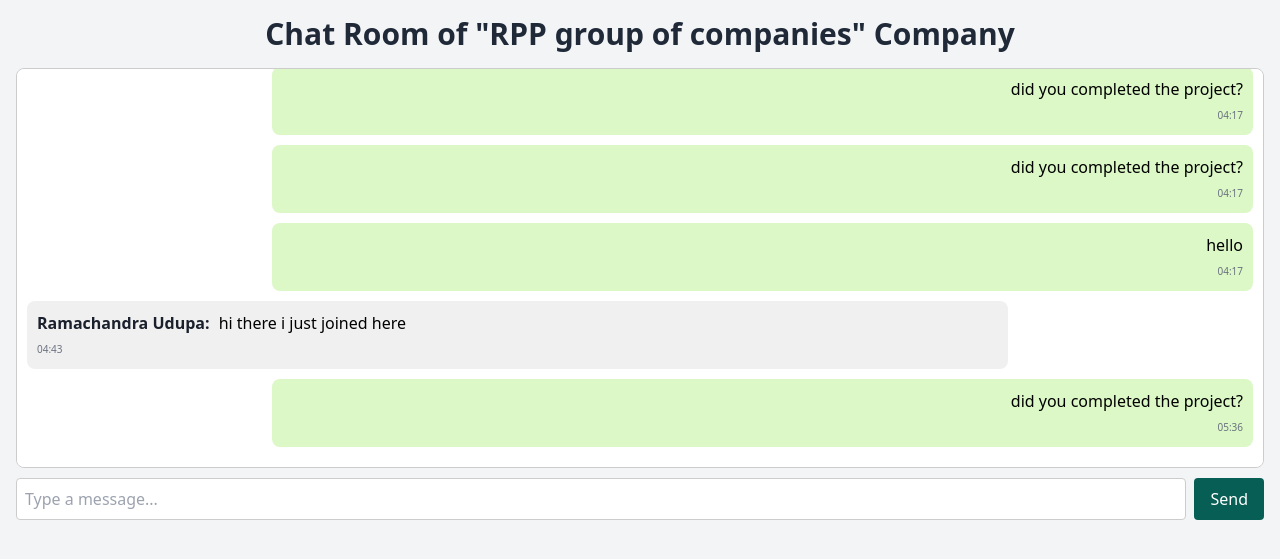
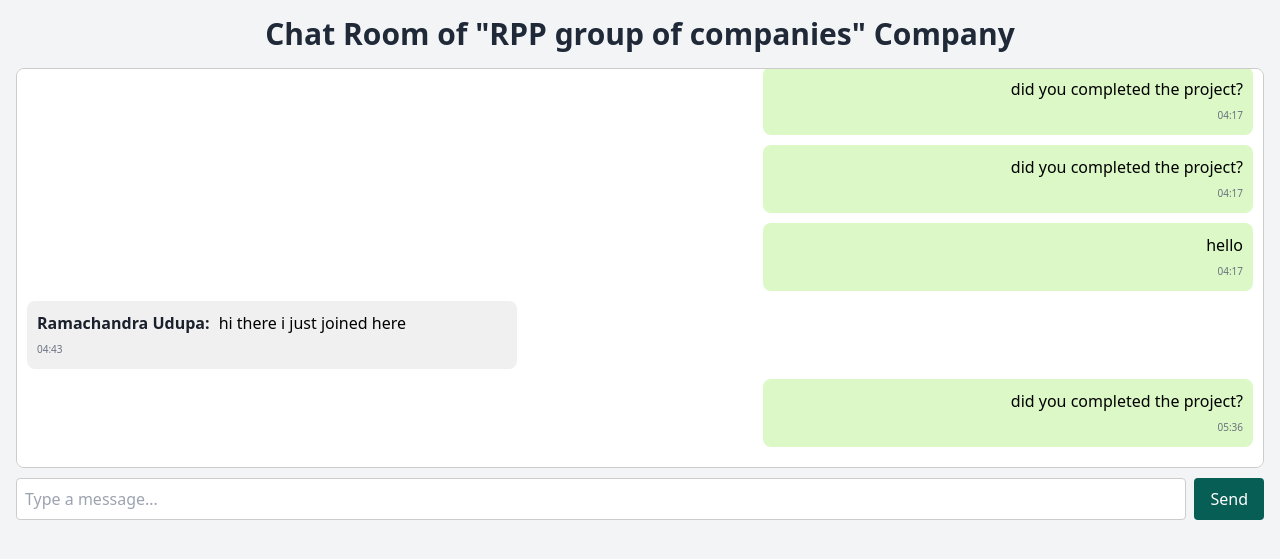
Before and after one commit to Ramachandra-2096/hackathon, a Django app: page /chat/ in a window 1280 px wide. Shown: the top 559 px of the page. Run offline with Django 3.2, Linux system fonts and the light colour scheme; a user stored in the database is signed in; data comes from the database, SQL or seed files in the repository; both versions use the stored data as it was after the commit.

Commit message:
last message

```diff
--- a/template/chat.html
+++ b/template/chat.html
@@ -28,7 +28,7 @@
             margin-bottom: 10px;
             transition: background-color 0.3s ease; /* Smooth transition on hover */
             display: block; /* Change to block to show each message on a new line */
-            max-width: 80%; /* Limit the maximum width of the message box */
+            max-width: 40%; /* Limit the maximum width of the message box */
             word-wrap: break-word; /* Allow long words to break and wrap onto the next line */
         }
 
```
Also changed, not shown: db.sqlite3.
